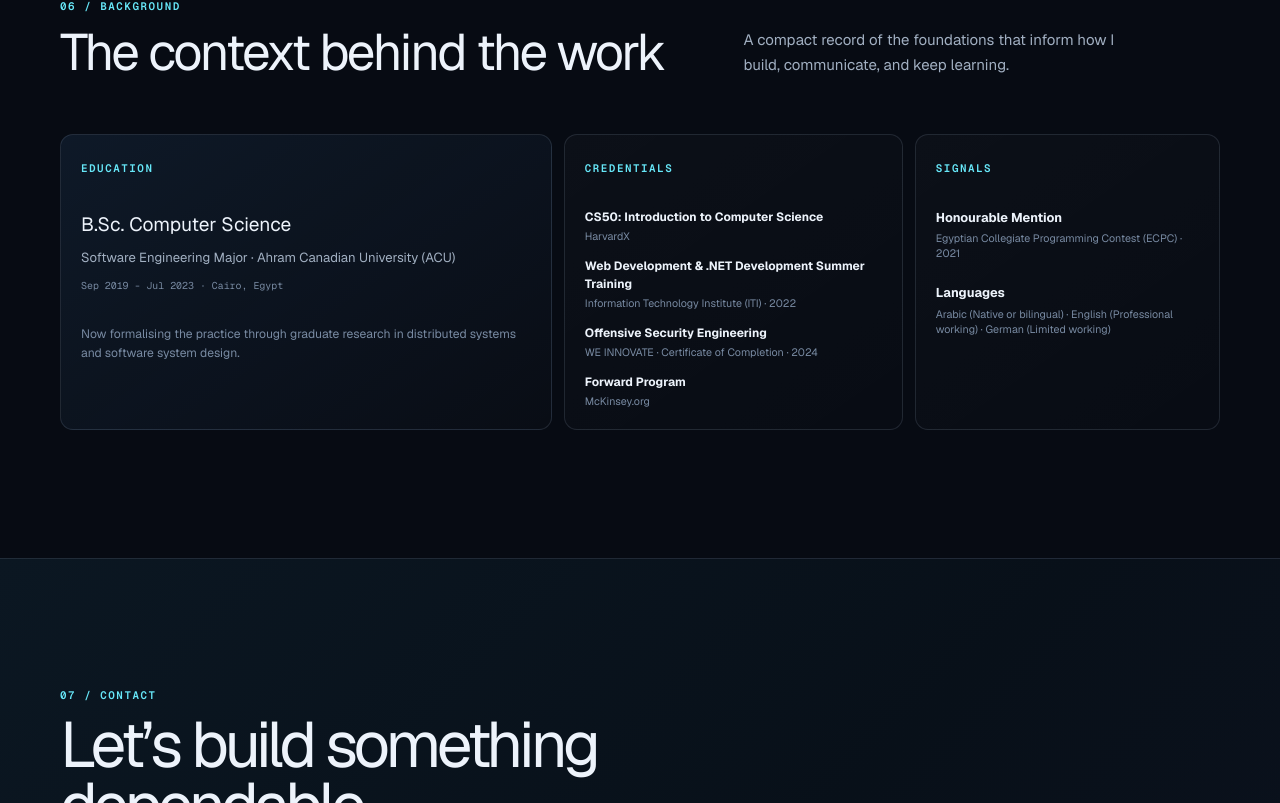
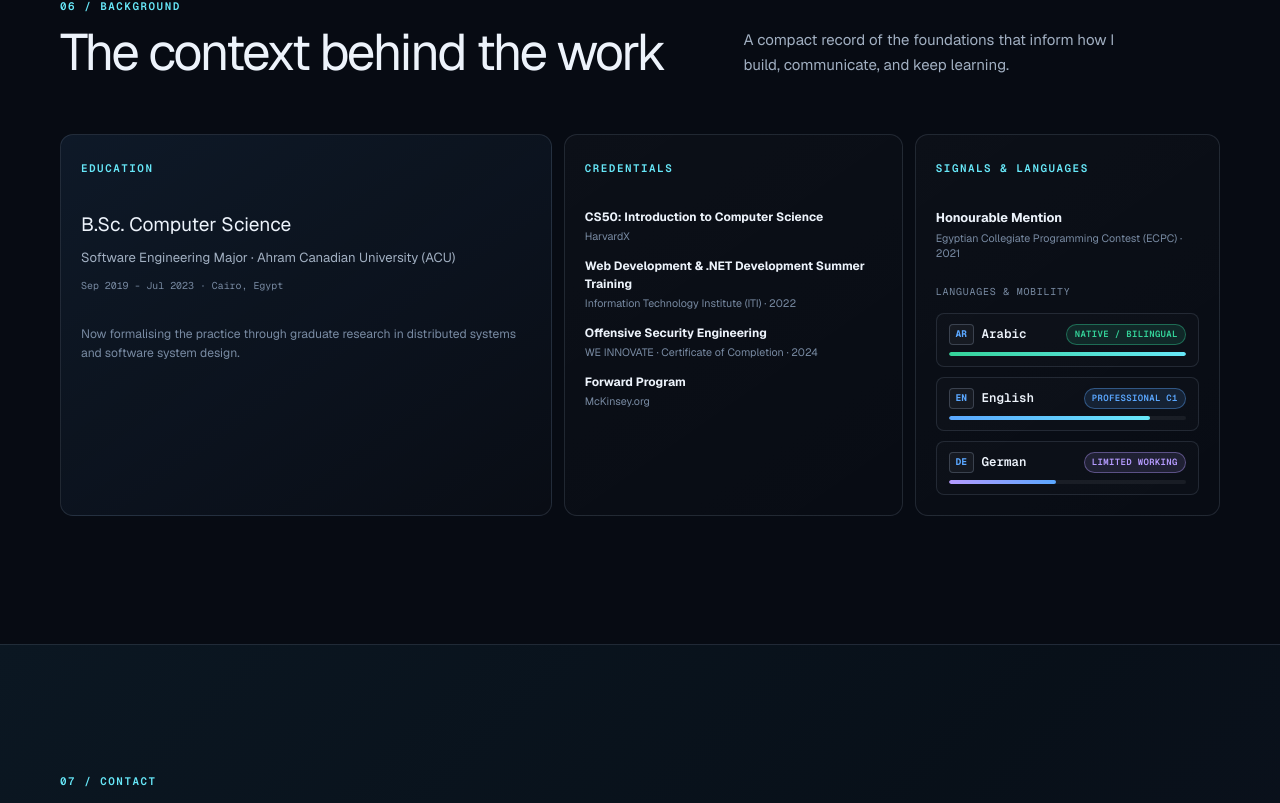
Before and after one commit to ws0x/binhakim-portfolio, a Next.js app: page / in a window 1280 px wide. Shown: the part 10937-11740 px from the top of the page. Built offline with nearby package versions, Linux system fonts and the light colour scheme; no server answers.

Commit message:
feat(ui): design interactive language proficiency cards with locale tags, proficiency badges, and gradient meters

```diff
--- a/src/app/globals.css
+++ b/src/app/globals.css
@@ -300,6 +300,25 @@ button { font: inherit; }
 .signal-block + .signal-block { margin-top: 1.4rem; }
 .signal-block strong { font-size: .8rem; }
 
+/* Creative & Representable Spoken Languages Showcase */
+.language-signals-group { display: flex; flex-direction: column; gap: .65rem; margin-top: 1.5rem; }
+.language-group-title { margin: 0 0 .2rem; color: var(--dim); font-family: var(--font-mono); font-size: .62rem; letter-spacing: .08em; text-transform: uppercase; }
+.language-item { display: flex; flex-direction: column; gap: .45rem; padding: .6rem .75rem; border: 1px solid var(--line); border-radius: 8px; background: rgba(255,255,255,.015); transition: border-color .2s ease, background .2s ease, transform .2s ease; }
+.language-item:hover { border-color: rgba(90,167,255,.35); background: rgba(90,167,255,.03); transform: translateY(-1px); }
+.lang-header { display: flex; align-items: center; justify-content: space-between; gap: .5rem; font-family: var(--font-mono); }
+.lang-flag-group { display: flex; align-items: center; gap: .5rem; }
+.lang-tag { display: inline-flex; align-items: center; justify-content: center; padding: .15rem .35rem; border: 1px solid var(--line-strong); border-radius: 4px; background: rgba(255,255,255,.04); color: var(--blue); font-size: .6rem; font-weight: 700; }
+.lang-name { color: var(--text); font-size: .78rem; font-weight: 600; }
+.lang-level-badge { font-size: .56rem; letter-spacing: .04em; text-transform: uppercase; padding: .18rem .45rem; border-radius: 999px; font-weight: 600; }
+.level-native { border: 1px solid rgba(52,211,153,.4); background: rgba(52,211,153,.12); color: #34d399; }
+.level-fluent { border: 1px solid rgba(90,167,255,.4); background: rgba(90,167,255,.12); color: #5aa7ff; }
+.level-working { border: 1px solid rgba(181,155,255,.4); background: rgba(181,155,255,.12); color: #b59bff; }
+.lang-bar-track { width: 100%; height: 4px; border-radius: 999px; background: rgba(255,255,255,.06); overflow: hidden; position: relative; }
+.lang-bar-fill { height: 100%; border-radius: 999px; }
+.fill-native { width: 100%; background: linear-gradient(90deg, #34d399, #67e8f9); }
+.fill-fluent { width: 85%; background: linear-gradient(90deg, #5aa7ff, #67e8f9); }
+.fill-working { width: 45%; background: linear-gradient(90deg, #b59bff, #5aa7ff); }
+
 /* Contact Section & Footer */
 .contact-section { padding-block: clamp(5rem, 10vw, 8rem); border-top: 1px solid var(--line); background: linear-gradient(135deg, #0b1722, #081019 60%, #0b111d); }
 .contact-inner { display: grid; grid-template-columns: 1fr auto; gap: 2rem 4rem; align-items: end; }
--- a/src/components/SiteSections.tsx
+++ b/src/components/SiteSections.tsx
@@ -123,7 +123,55 @@ export function BackgroundSection() {
       <div className="background-grid">
         <article className="background-card background-education"><span className="card-label">Education</span><h3>{credentials.education.degree}</h3><p>{credentials.education.major} · {credentials.education.school}</p><span>{credentials.education.period} · {credentials.education.location}</span><p className="background-note">{credentials.education.graduate}</p></article>
         <article className="background-card"><span className="card-label">Credentials</span><ul className="credential-list">{credentials.certifications.map((cert) => <li key={cert.name}><strong>{cert.name}</strong><span>{cert.issuer}{cert.year ? ` · ${cert.year}` : ""}</span></li>)}</ul></article>
-        <article className="background-card"><span className="card-label">Signals</span><div className="signal-block"><strong>{credentials.honours[0].title}</strong><span>{credentials.honours[0].detail} · {credentials.honours[0].year}</span></div><div className="signal-block"><strong>Languages</strong><span>{credentials.languages.map((language) => `${language.name} (${language.level})`).join(" · ")}</span></div></article>
+        <article className="background-card">
+          <span className="card-label">Signals & Languages</span>
+          <div className="signal-block">
+            <strong>{credentials.honours[0].title}</strong>
+            <span>{credentials.honours[0].detail} · {credentials.honours[0].year}</span>
+          </div>
+
+          <div className="language-signals-group">
+            <p className="language-group-title">Languages & Mobility</p>
+            <div className="language-item">
+              <div className="lang-header">
+                <div className="lang-flag-group">
+                  <span className="lang-tag">AR</span>
+                  <span className="lang-name">Arabic</span>
+                </div>
+                <span className="lang-level-badge level-native">Native / Bilingual</span>
+              </div>
+              <div className="lang-bar-track">
+                <div className="lang-bar-fill fill-native" />
+              </div>
+            </div>
+
+            <div className="language-item">
+              <div className="lang-header">
+                <div className="lang-flag-group">
+                  <span className="lang-tag">EN</span>
+                  <span className="lang-name">English</span>
+                </div>
+                <span className="lang-level-badge level-fluent">Professional C1</span>
+              </div>
+              <div className="lang-bar-track">
+                <div className="lang-bar-fill fill-fluent" />
+              </div>
+            </div>
+
+            <div className="language-item">
+              <div className="lang-header">
+                <div className="lang-flag-group">
+                  <span className="lang-tag">DE</span>
+                  <span className="lang-name">German</span>
+                </div>
+                <span className="lang-level-badge level-working">Limited Working</span>
+              </div>
+              <div className="lang-bar-track">
+                <div className="lang-bar-fill fill-working" />
+              </div>
+            </div>
+          </div>
+        </article>
       </div>
     </section>
   );
@@ -131,7 +179,7 @@ export function BackgroundSection() {
 
 export function ContactSection() {
   return (
-      <section id="contact" className="contact-section">
+    <section id="contact" className="contact-section">
       <div className="section-shell contact-inner"><div><p className="section-label">07 / contact</p><h2>Let’s build something dependable.</h2><p>I’m open to backend and full-stack engineering roles, infrastructure work, and collaborations involving systems design, APIs, data, or applied security.</p></div><div className="contact-actions"><a href="mailto:yusufnaeemhakim@gmail.com" className="button button-primary button-large" data-analytics="contact-click"><Mail size={15} /> Email me</a><a href="https://linkedin.com/in/binhakim" target="_blank" rel="noopener noreferrer" className="button button-secondary button-large" data-analytics="contact-click"><LinkedinIcon size={15} /> LinkedIn</a><a href="https://github.com/ws0x" target="_blank" rel="noopener noreferrer" className="button button-quiet button-large" data-analytics="contact-click"><GithubIcon size={15} /> GitHub</a></div><div className="contact-location"><MapPin size={14} /> Cairo, Egypt · open to remote collaboration</div></div>
     </section>
   );
```
